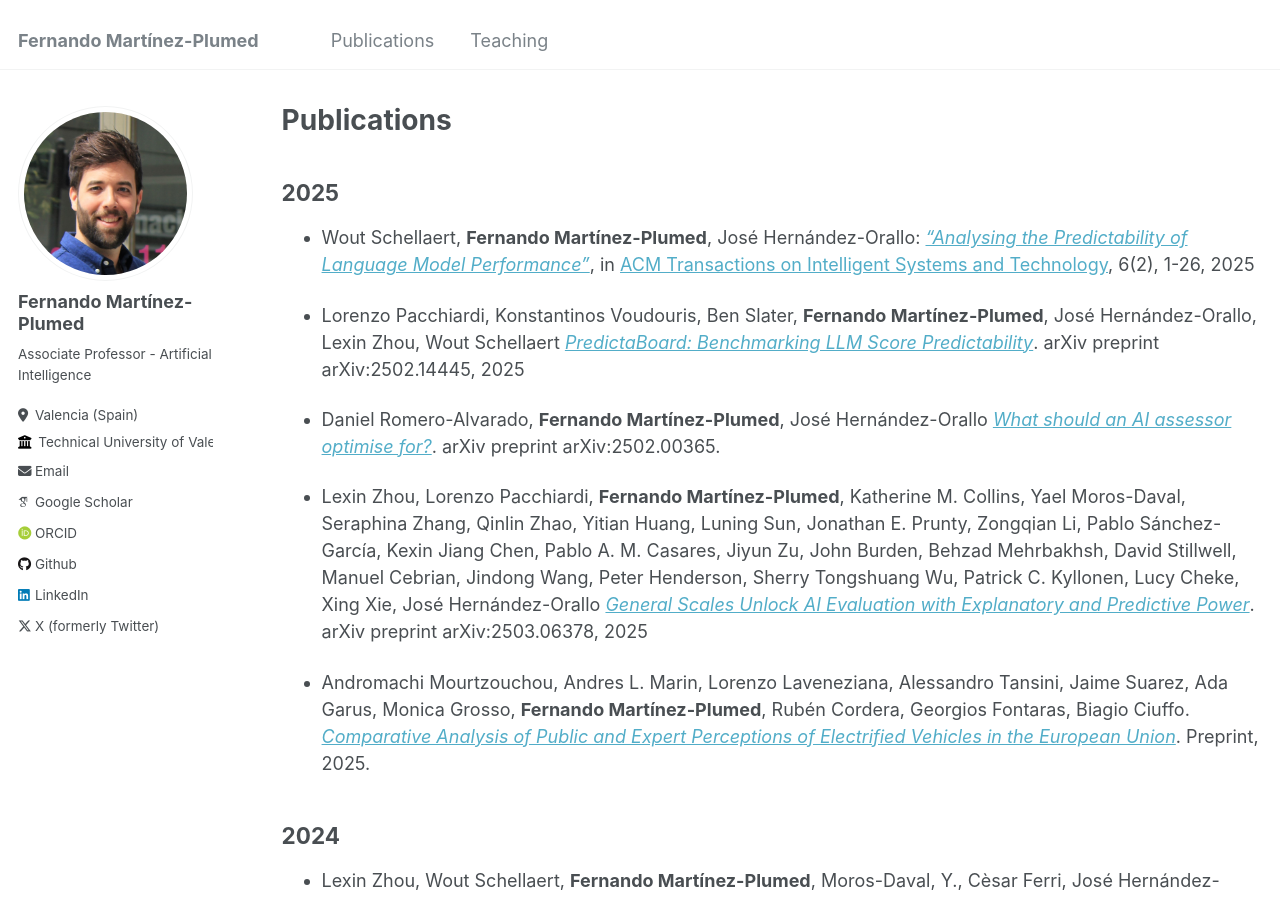
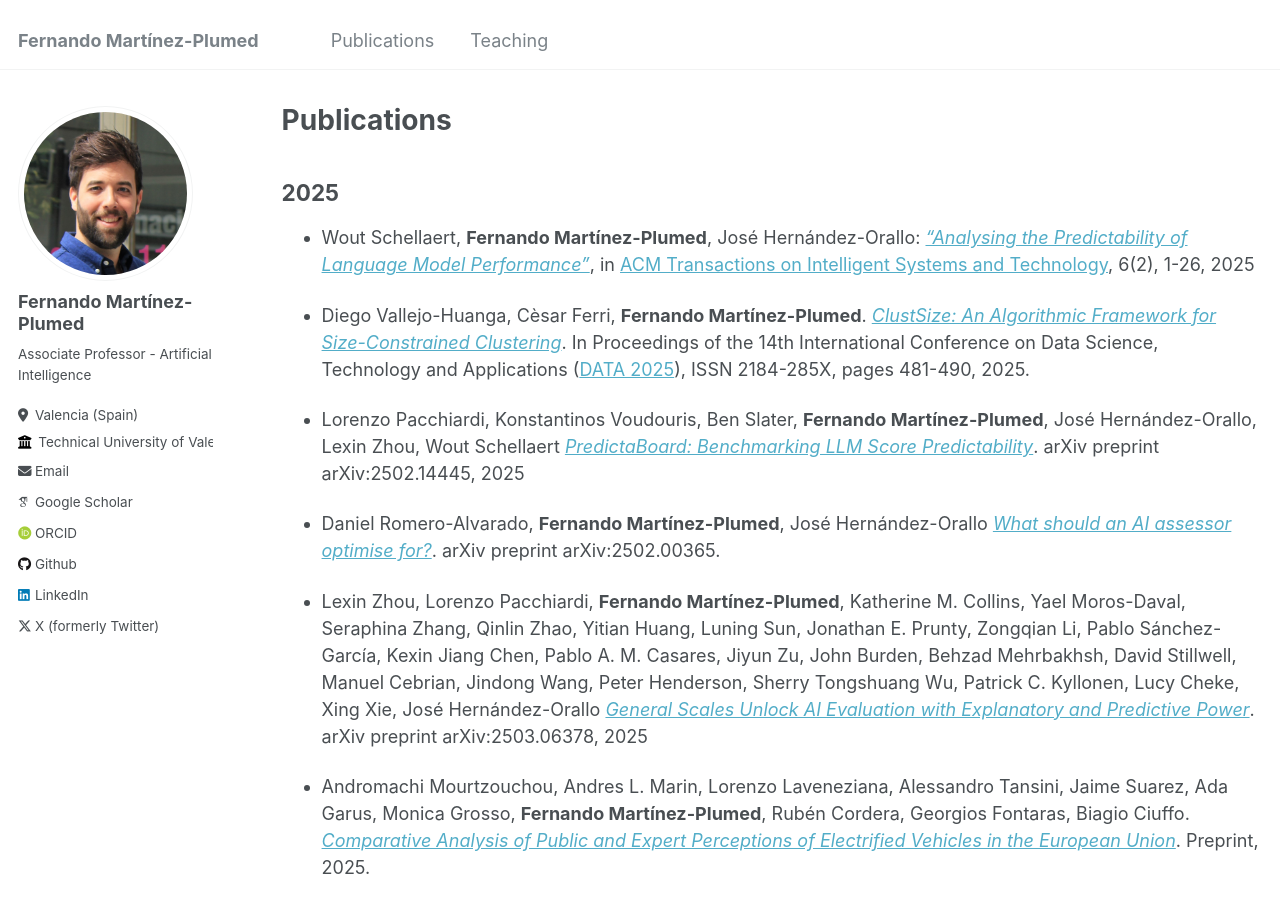
Before and after one commit to nandomp/nandomp.github.io, a Jekyll site: the page built from _pages/publications.md, in a window 1280 px wide and 900 px high. Built offline with Jekyll 4.4.1, drawn with Linux system fonts in a browser that asks for light colours; some web fonts are replaced.

Commit message:
Update publications.md

```diff
--- a/_pages/publications.md
+++ b/_pages/publications.md
@@ -8,6 +8,8 @@ author_profile: true
 2025
 ----
 * Wout Schellaert, **Fernando Martínez-Plumed**, José Hernández-Orallo: [*"Analysing the Predictability of Language Model Performance"*](http://dx.doi.org/10.1145/3706118), in [ACM Transactions on Intelligent Systems and Technology](https://dl.acm.org/journal/TIST), 6(2), 1-26, 2025
+
+* Diego Vallejo-Huanga, Cèsar Ferri, **Fernando Martínez-Plumed**. [*ClustSize: An Algorithmic Framework for Size-Constrained Clustering*](). In Proceedings of the 14th International Conference on Data Science, Technology and Applications ([DATA 2025](https://data.scitevents.org/)), ISSN 2184-285X, pages 481-490, 2025.
 
 * Lorenzo Pacchiardi, Konstantinos Voudouris, Ben Slater, **Fernando Martínez-Plumed**, José Hernández-Orallo, Lexin Zhou, Wout Schellaert [*PredictaBoard: Benchmarking LLM Score Predictability*](https://arxiv.org/abs/2502.14445). arXiv preprint arXiv:2502.14445, 2025
 
```
